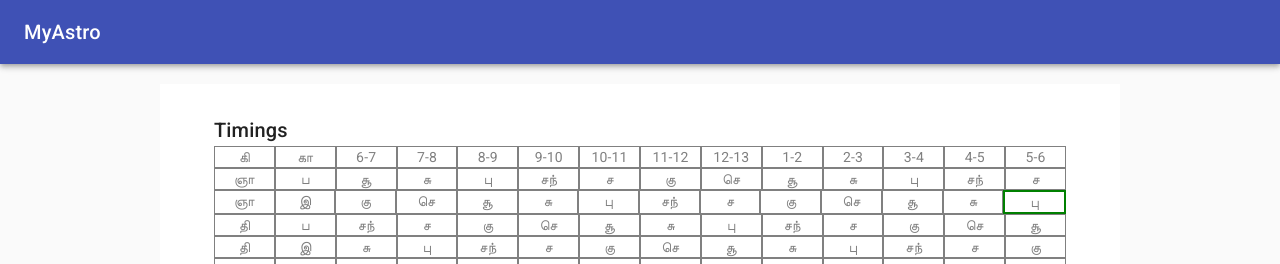
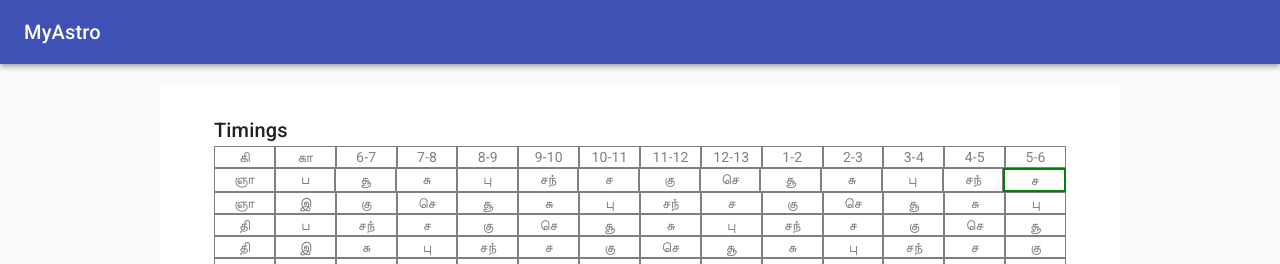
Before and after one commit to chivalrykarthik/myastro, a React (Create React App) app: page / in a window 1280 px wide. Shown: the top 264 px of the page. Built offline with nearby package versions, Linux system fonts and the light colour scheme.

Commit message:
Fixed active horai issue

```diff
--- a/src/GridCmp.js
+++ b/src/GridCmp.js
@@ -32,7 +32,7 @@ const mapping = [0, 3, 6, 2, 5, 1, 4];
 */
 const DataCmp = ({ day, horraiArr, isToday }) => {
     let hour = getHour();
-    let pod = hour > 12 ? 1 : 0; // to get the part of day from time
+    let pod = (hour < 6 || hour >= 18) ? 1 : 0; // to get the part of day from time
     let convertedHour = hour > 12 ? hour % 12 : hour;
     let rowNumber = convertedHour < 6 ? convertedHour + 6 : convertedHour - 6;
 
```
